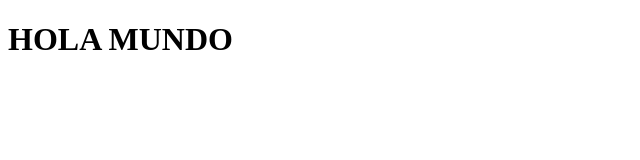
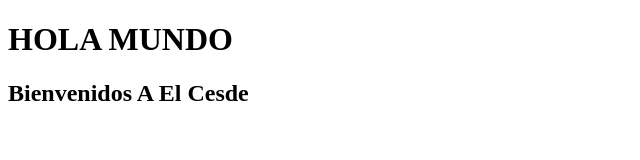
Before and after one commit to adolgomez13051/Servidor_Streaming, a plain HTML site: page index.html in a window 1280 px wide. Shown: the whole page, without its empty margins (0-640 px from the left). Drawn offline with Linux system fonts and the light colour scheme.

Commit message:
titulo 2

```diff
--- a/index.html
+++ b/index.html
@@ -6,6 +6,8 @@
     <meta name="viewport" content="width=device-width, initial-scale=1.0">
     <title>Document</title>
     <h1>HOLA MUNDO</h1>
+    <h2>Bienvenidos A El Cesde</h2>
+
 </head>
 <body>
 
```
Also changed, not shown: 1 other file.
